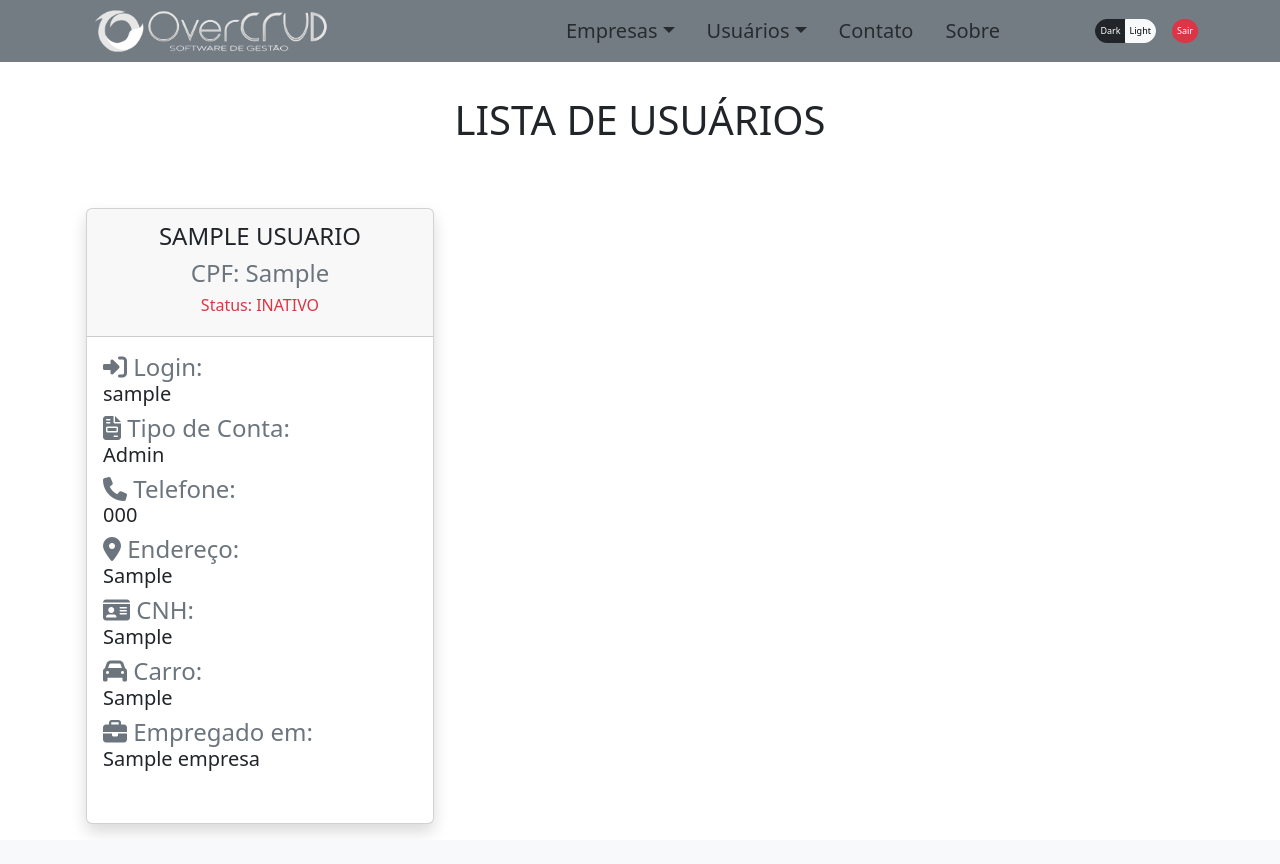
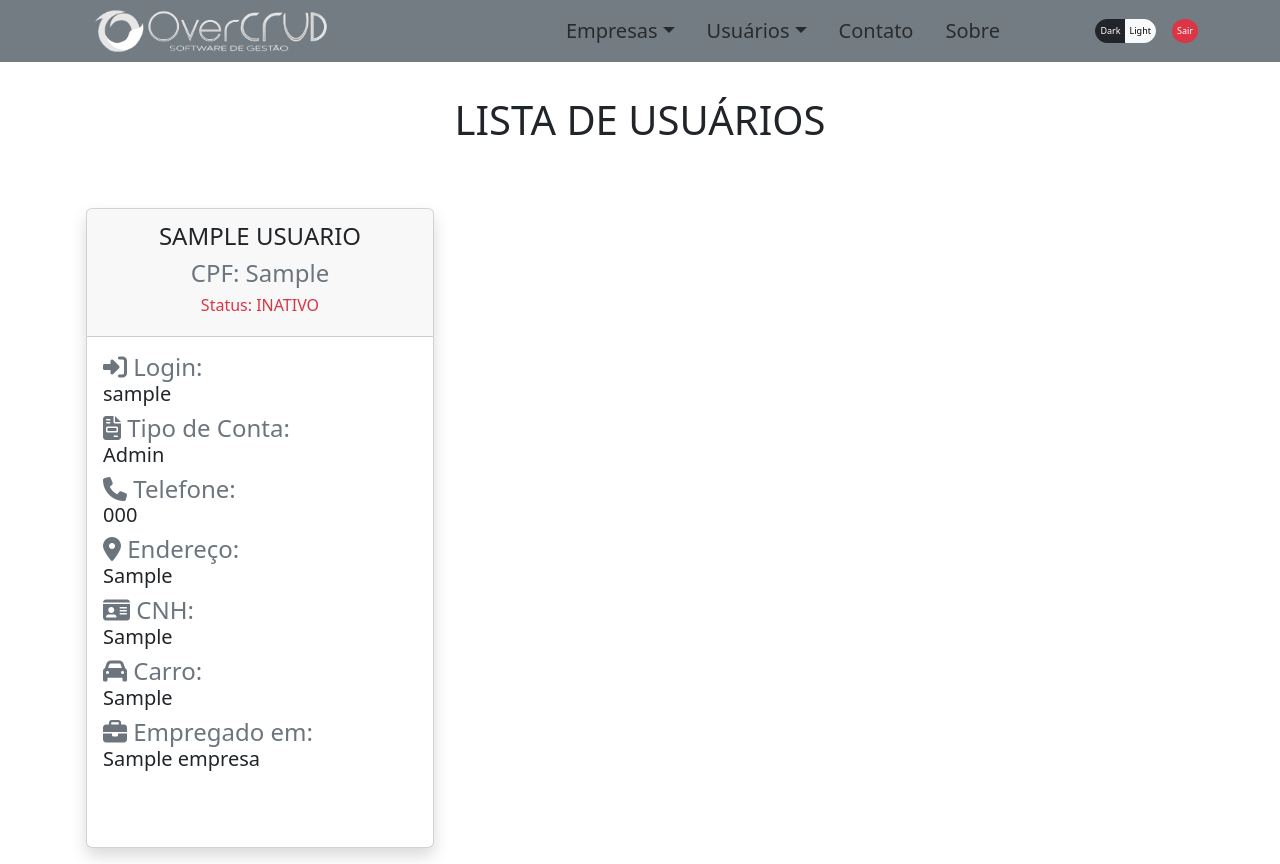
Before and after one commit to kaikem/OverCRUD, a PHP site: page /usulista.php in a window 1280 px wide. Before the commit the page ends 833 px from the top, so only its background shows below. Run offline with PHP 8.4, Linux system fonts and the light colour scheme; the visitor is signed in with stand-in values (Sample User, id 1); tables that the repository leaves empty or names only in its code hold one stand-in row (values such as "Sample post"); some libraries are stand-ins or nearby versions.

Commit message:
Update usulista.php
min-height do card.

```diff
--- a/overcrud/usulista.php
+++ b/overcrud/usulista.php
@@ -53,7 +53,7 @@ require_once 'sessionverif.php';
             <?php foreach ($listaUsu as $usuario) : ?>
             <div class="col-12 col-md-10 col-lg-6 col-xl-4 justify-content-center">
                 <!-- CARD -->
-                <div class="card my-3 mx-1 shadow" id="empcard" style="min-height: 38.5rem">
+                <div class="card my-3 mx-1 shadow" id="empcard" style="min-height: 40rem">
                     <!-- HEADER DO CARD -->
                     <div class="card-header d-flex text-center justify-content-center align-items-center"
                         style="min-height: 8rem; max-height: 8rem;">
```
